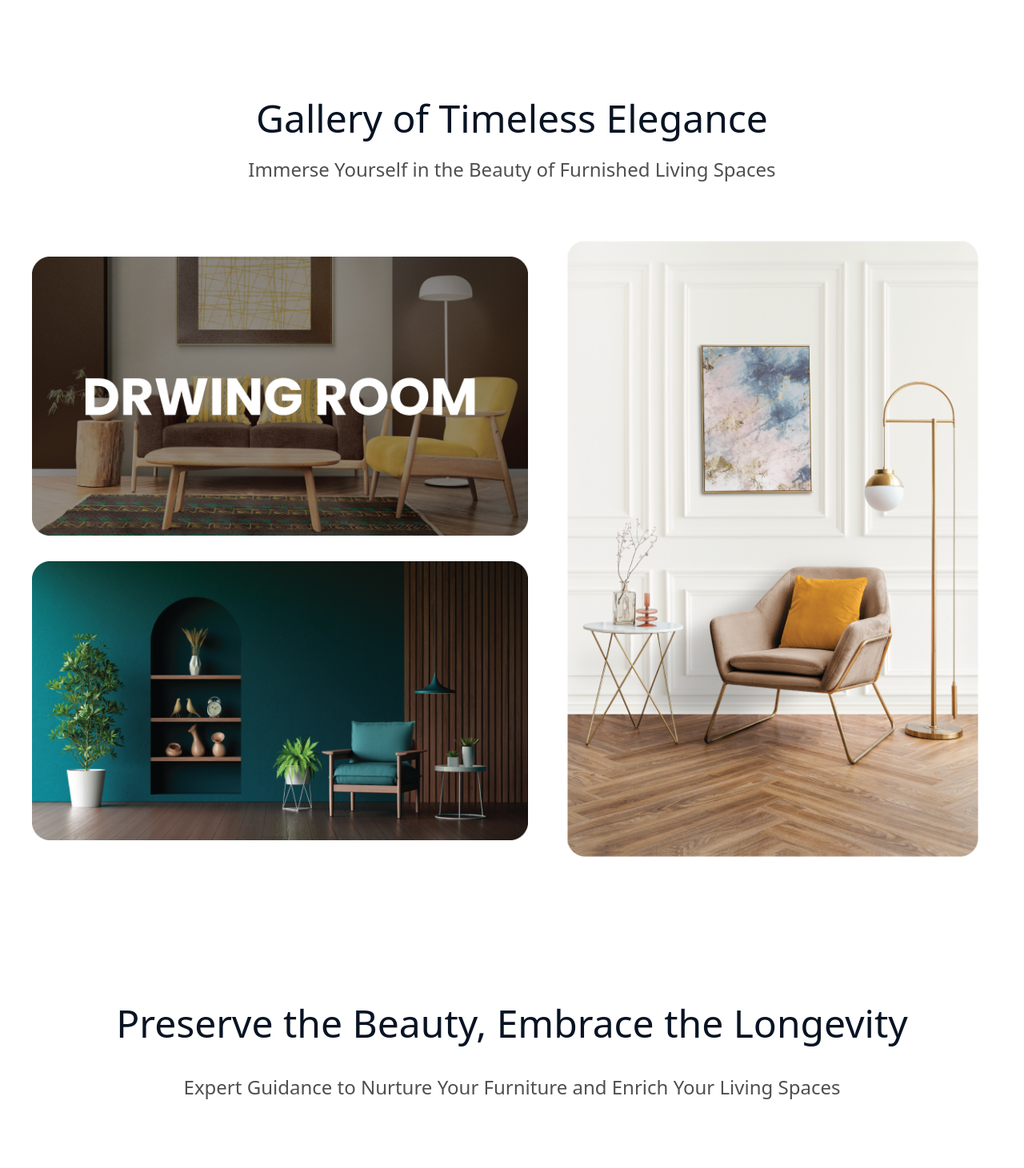
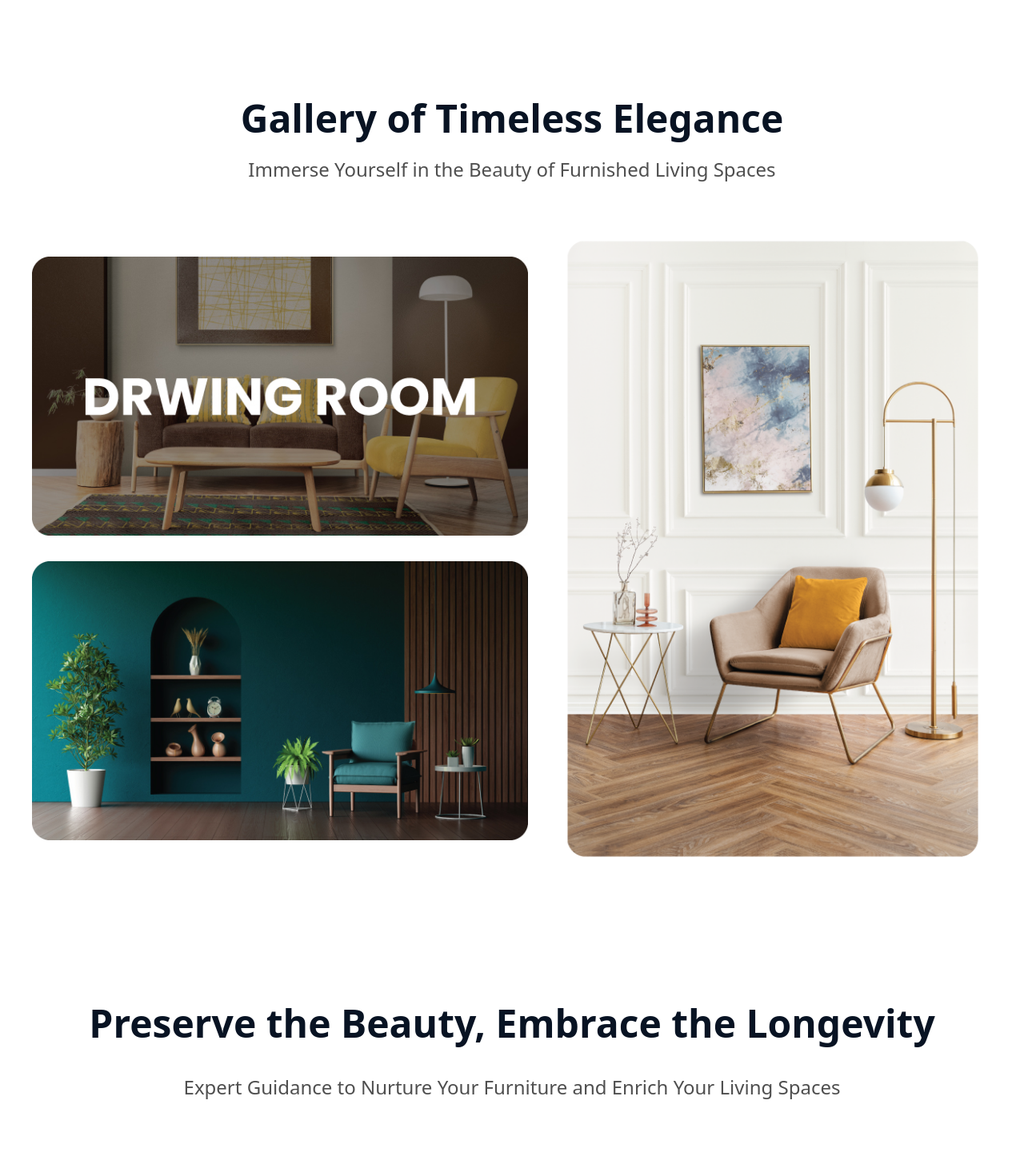
Before and after one commit to TowsifMuhtadiKhan/Furniture_Fusion_website_using-React, a React (Create React App) app: page / in a window 1280 px wide. Shown: the part 1860-3321 px from the top of the page at 80% size. Built offline with nearby package versions, Linux system fonts and the light colour scheme.

Commit message:
hedding font issue solved

```diff
--- a/src/views/ActiveSlider.jsx
+++ b/src/views/ActiveSlider.jsx
@@ -13,7 +13,7 @@ const ActiveSlider = () => {
     // Main container for the active slider section
     <div className="mb-10 " >
       <div>
-          <h2  className="text-3xl  md:text-4xl lg:text-5xl px-8 md:px-15 lg:px-20 font-medium text-fontBlack mb-6 text-center">Furniture in Room Inspirations</h2>
+          <h2  className="text-3xl  md:text-4xl lg:text-5xl px-8 md:px-15 lg:px-20 font-bold text-fontBlack mb-6 text-center">Furniture in Room Inspirations</h2>
           <h6 className="text-xl md:text-2xl lg:text-2xl px-8 md:px-15 lg:px-20 mb-10 md:mb-10 lg:mb-10 text-fontBlack  text-center">Imagining Possibilities, Transforming Spaces: Discover Furniture that Fits Your Life</h6>
       </div>
        {/* Container for the Swiper component */}
--- a/src/views/Care.jsx
+++ b/src/views/Care.jsx
@@ -10,7 +10,7 @@ const Care = () => {
     <div id="care" className="px-10 max-w-[1490px] mx-auto mb-[80px] md:mb-[120px] lg:mb-[160px]">
        {/* Fading in the care section  */}
       <FadeIn delay={0.2} direction="down">
-        <h1 className="text-3xl  md:text-4xl lg:text-5xl  mb-5 md:mb-10 lg:mb-10 font-medium text-fontBlack  text-center">
+        <h1 className="text-3xl  md:text-4xl lg:text-5xl  mb-5 md:mb-10 lg:mb-10 font-bold text-fontBlack  text-center">
           {careTitle}
         </h1>
       </FadeIn>
--- a/src/views/Footer.jsx
+++ b/src/views/Footer.jsx
@@ -11,7 +11,7 @@ const Footer = () => {
       <div className="max-w-[1490px] mx-auto px-10 pb-[20px] pt-[40px]">
         <div className="flex flex-col items-center xl:items-start xl:flex-row xl:justify-between gap-12">
           <div className="w-full xl:w-auto flex flex-col items-center xl:items-start">
-            <h2 className="text-white text-center xl:text-start font-medium text-3xl lg:text-[32px]">
+            <h2 className="text-white text-center xl:text-start font-bold text-3xl lg:text-[32px]">
               {newsletter}
             </h2>
             <div className="relative w-full xs:w-[380px] xl:w-[320px] mt-11">
--- a/src/views/Reference.jsx
+++ b/src/views/Reference.jsx
@@ -12,7 +12,7 @@ const Reference = () => {
     <div id="reference" className="mb-[80px] md:mb-[90px] lg:mb-[160px] px-10 max-w-[1490px] mx-auto">
        {/* Fading in the reference section*/}
       <FadeIn delay={0.2} direction="down">
-        <h1 className="text-3xl  md:text-4xl lg:text-5xl  mb-2 md:mb-4 lg:mb-6 font-medium text-fontBlack text-center">
+        <h1 className="text-3xl  md:text-4xl lg:text-5xl  mb-2 md:mb-4 lg:mb-6 font-bold text-fontBlack text-center">
           {referenceTitle}
         </h1>
       </FadeIn>
--- a/src/views/Services.jsx
+++ b/src/views/Services.jsx
@@ -17,7 +17,7 @@ const Services = () => {
           alt=""
           />
           <div className="flex flex-col gap-1.5">
-            <h3 className="text-center lg:text-start text-2xl lg:text-[28px] text-fontBlack font-mediumt">
+            <h3 className="text-center lg:text-start text-2xl lg:text-[28px] text-fontBlack font-medium">
               {service.title}
             </h3>
             <h6 className="text-center lg:text-start text-base lg:text-lg] text-fontGray font-mediumt">
```
